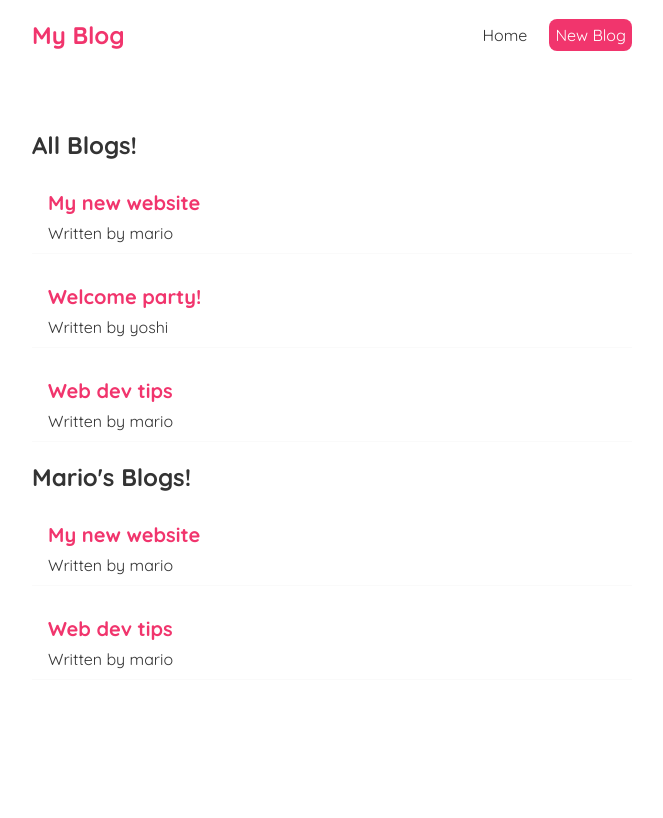
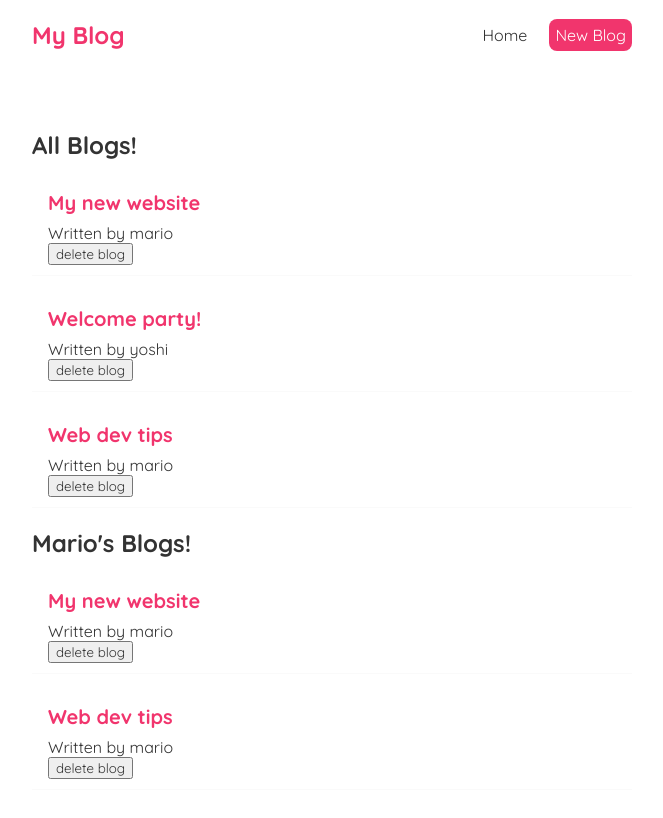
Before and after one commit to Valyria-Studios/ReactTutorial-Jean, a React (Vite) app: page / in a window 1280 px wide. Shown: the top 818 px of the page, without its empty margins (308-971 px from the left). Built offline with nearby package versions, Linux system fonts and the light colour scheme.

Commit message:
delete blog

```diff
--- a/src/BlogList.jsx
+++ b/src/BlogList.jsx
@@ -1,4 +1,4 @@
-const BlogList = ({blogs, title}) => {
+const BlogList = ({blogs, title, handleDelete}) => {
 
   return (
     <div className="blog-list">
@@ -7,6 +7,7 @@
         <div className = 'blog-preview' key = {blog.id}>
           <h2>{ blog.title }</h2>
           <p>Written by { blog.author }</p>
+          <button onClick={() => handelDelete(blod.id)}>delete blog</button>
         </div>
       ))}
     </div>
--- a/src/Home.jsx
+++ b/src/Home.jsx
@@ -8,6 +8,11 @@
     { title: 'Web dev tips', body: 'lorem ipsum...', author: 'mario', id: 3 }
   ]);
 
+  const handleDelete = (id) =>  {
+    const newBlogs = blogs.filter(blog => blog.id !== id);
+    setBlogs(newBlogs);
+  }
+
   return (
     <div className = "home">
       <BlogList blogs = {blogs} title = "All Blogs!" />
```
